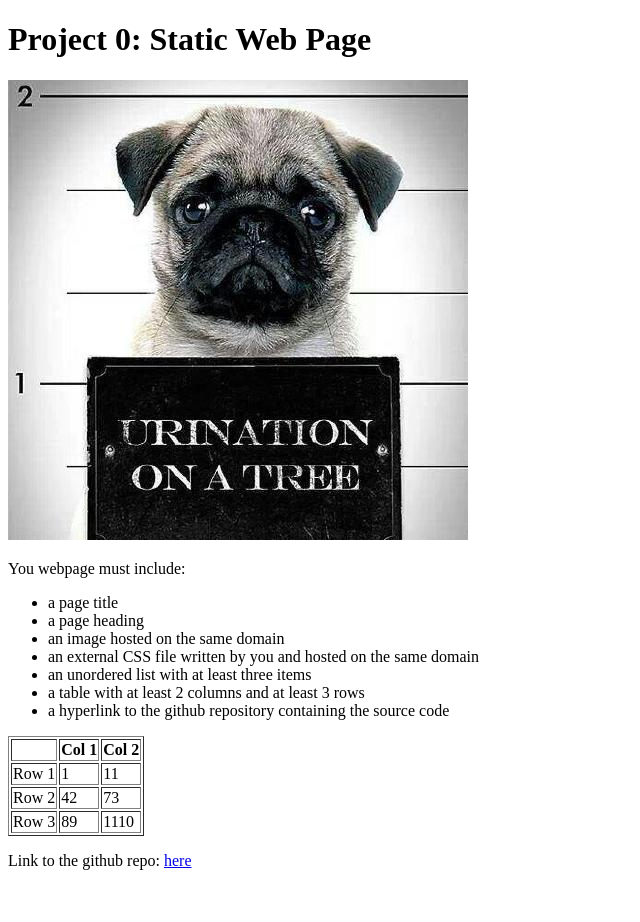
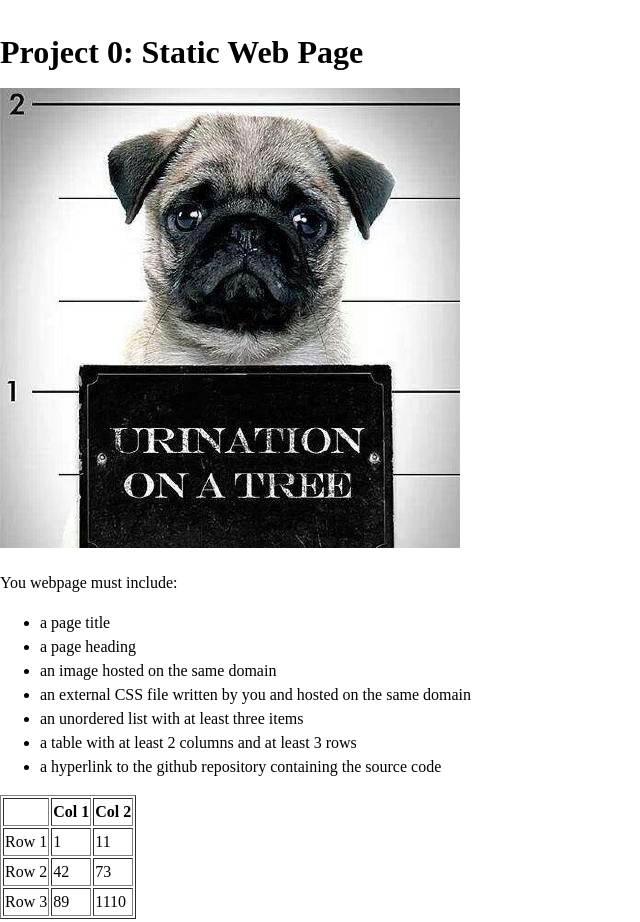
Before and after one commit to yijunxiao-ai/cs291a-project0, a plain HTML site: page index.html in a window 1280 px wide. Shown: the top 922 px of the page, without its empty margins (0-640 px from the left). Before the commit the page ends 886 px from the top, so only its background shows below. Drawn offline with Linux system fonts and the light colour scheme.

Commit message:
added css

```diff
--- a/index.html
+++ b/index.html
@@ -4,6 +4,7 @@
   <head>
     <meta charset="UTF-8">
     <title>CS 291A Project 0</title>
+    <link rel="stylesheet" href="style.css">
     <meta name="viewport" content="width=device-width, initial-scale=1.0">
   </head>
 
@@ -48,7 +49,7 @@
 	</tr>
       </table>
 
-      <p>Link to the github repo: <a href="https://github.com/yjxiao/cs291a-project-0">here</a></p>
+      <p>Link to the github repo: <a href="https://github.com/yijunxiao-ai/cs291a-project0">here</a></p>
     </div>
   </body>
 </html>
--- /dev/null
+++ b/style.css
@@ -0,0 +1,25 @@
+body {
+    margin: 0;
+    padding: 0;
+    font-size: 100%;
+    line-height: 1.5
+}
+
+h1 {
+    margin: 1em 0 .5em;
+    line-height: 1.25;
+    font-size: 2em
+}
+
+ul {
+    margin: 1em 0;
+    padding-left: 40px
+}
+
+p {
+    margin: 1em 0
+}
+
+a img {
+    border: none
+}
```
